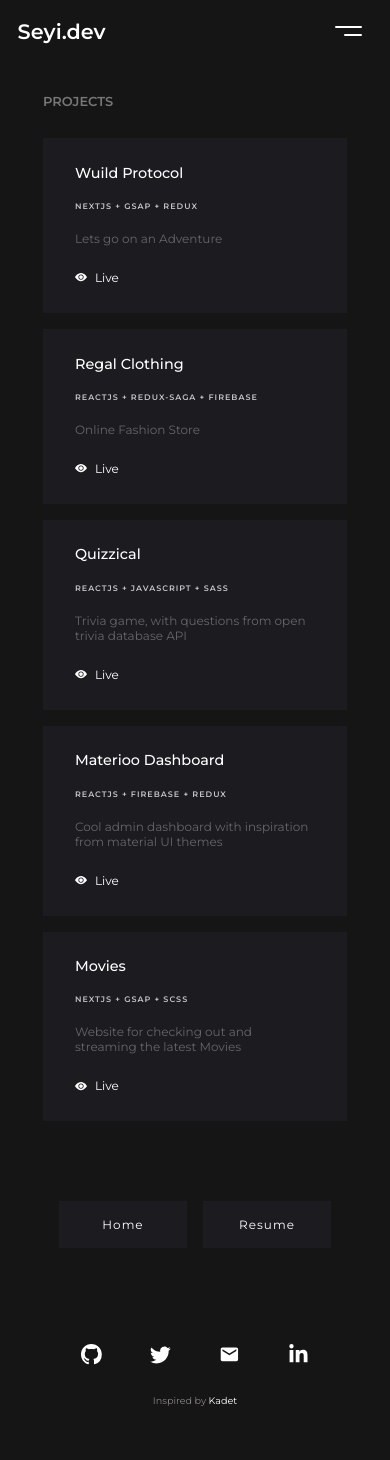
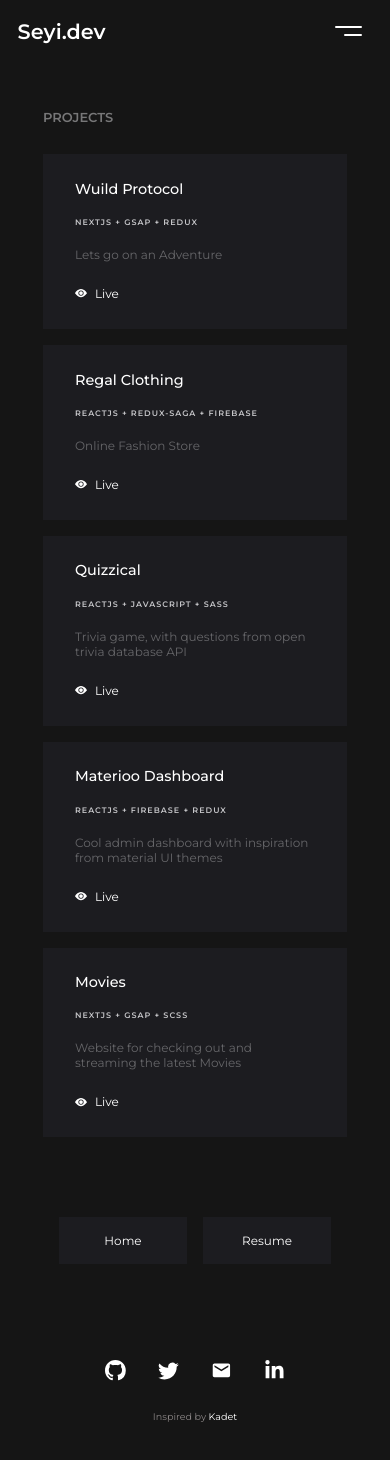
Before and after one commit to Seyi-dev1/Portfolio, a Next.js app: page /work in a window 390 px wide. Shown: the top 1460 px of the page. Built offline with nearby package versions, Linux system fonts and the light colour scheme.

Commit message:
further changes

```diff
--- a/app/components/bio/bio.module.scss
+++ b/app/components/bio/bio.module.scss
@@ -115,7 +115,7 @@
               position: absolute;
               left: 50%;
               top: -1rem;
-              z-index: 10;
+              // z-index: 8;
             }
           }
           // width: 90%;
--- a/app/components/footer/footer.module.scss
+++ b/app/components/footer/footer.module.scss
@@ -31,7 +31,7 @@
       @media screen and (max-width: 450px) {
         font-size: 12px;
         padding: 1rem 0rem;
-        letter-spacing: 1px;
+        // letter-spacing: 1px;
       }
       //   max-width: 10rem;
     }
@@ -45,6 +45,10 @@
     @media screen and (max-width: 1300px) {
       width: 100%;
       gap: 3rem;
+    }
+    @media screen and (max-width: 450px) {
+      width: 100%;
+      gap: 2rem;
     }
 
     .socialLink {
--- a/app/components/navbar/navbar.scss
+++ b/app/components/navbar/navbar.scss
@@ -5,7 +5,6 @@
   color: #fff;
   padding: 0.3rem 2rem;
   display: none;
-  z-index: 10;
 
   @media screen and (max-width: 1100px) {
     padding: 0.3rem 1.1rem;
@@ -13,11 +12,10 @@
 
   .modal {
     position: fixed;
-    top: 3rem;
+    top: 0rem;
     right: 0;
     width: 100%;
     height: 100vh;
-    z-index: 10;
     h1 {
       color: #fff;
       @media screen and (max-width: 1100px) {
@@ -50,20 +48,22 @@
           text-align: center;
           margin-bottom: 3rem;
           font-weight: 400;
-          color: rgb(122, 121, 121);
+          color: rgb(158, 157, 157);
           &:hover {
             color: #fff;
           }
         }
       }
       .social {
-        margin-top: 13rem;
-        // display: flex;
-        // justify-content: center;
+        position: absolute;
+        bottom: 1rem;
+        left: 0;
+        width: 100%;
         h1 {
           text-align: center;
           color: #fff;
           font-weight: 600;
+          font-size: 1.1rem;
         }
         .socials {
           margin-top: 0rem;
@@ -97,7 +97,8 @@
   @media screen and (max-width: 1100px) {
     display: flex;
   }
-
+  .logo {
+    z-index: 10;
     h1 {
       font-weight: 700;
       font-size: 1.5rem;
@@ -108,8 +109,10 @@
         font-size: 1.3rem;
       }
     }
+  }
 
   .menu {
+    z-index: 10;
     .button {
       padding: 0;
       outline: none;
--- a/app/globals.module.scss
+++ b/app/globals.module.scss
@@ -5,7 +5,7 @@
   box-sizing: border-box;
   display: grid;
   height: 90vh;
-  overflow-x: hidden;
+  // overflow-x: hidden;
 
   .socials {
     display: none;
@@ -14,6 +14,7 @@
     position: absolute;
     bottom: 2.5rem;
     width: 100%;
+    // z-index: -2;
     @media screen and (max-width: 1100px) {
       gap: 2rem;
       display: flex;
@@ -50,9 +51,12 @@
   }
 
   .nav {
-    position: absolute;
+    position: fixed;
+    z-index: 1;
     top: 0;
     width: 100%;
+    background-color: #151515;
+    // background-color: rgb(26, 25, 25);
   }
 
   .layout {
--- a/app/work/work.module.scss
+++ b/app/work/work.module.scss
@@ -2,6 +2,9 @@
   padding: 4rem 0;
 
   @media screen and (max-width: 1300px) {
-    margin-top: 1rem;
+    margin-top: 5rem;
+  }
+  @media screen and (max-width: 500px) {
+    padding: 1rem 0;
   }
 }
```
Lines whose indentation alone changed are shown as unchanged.
